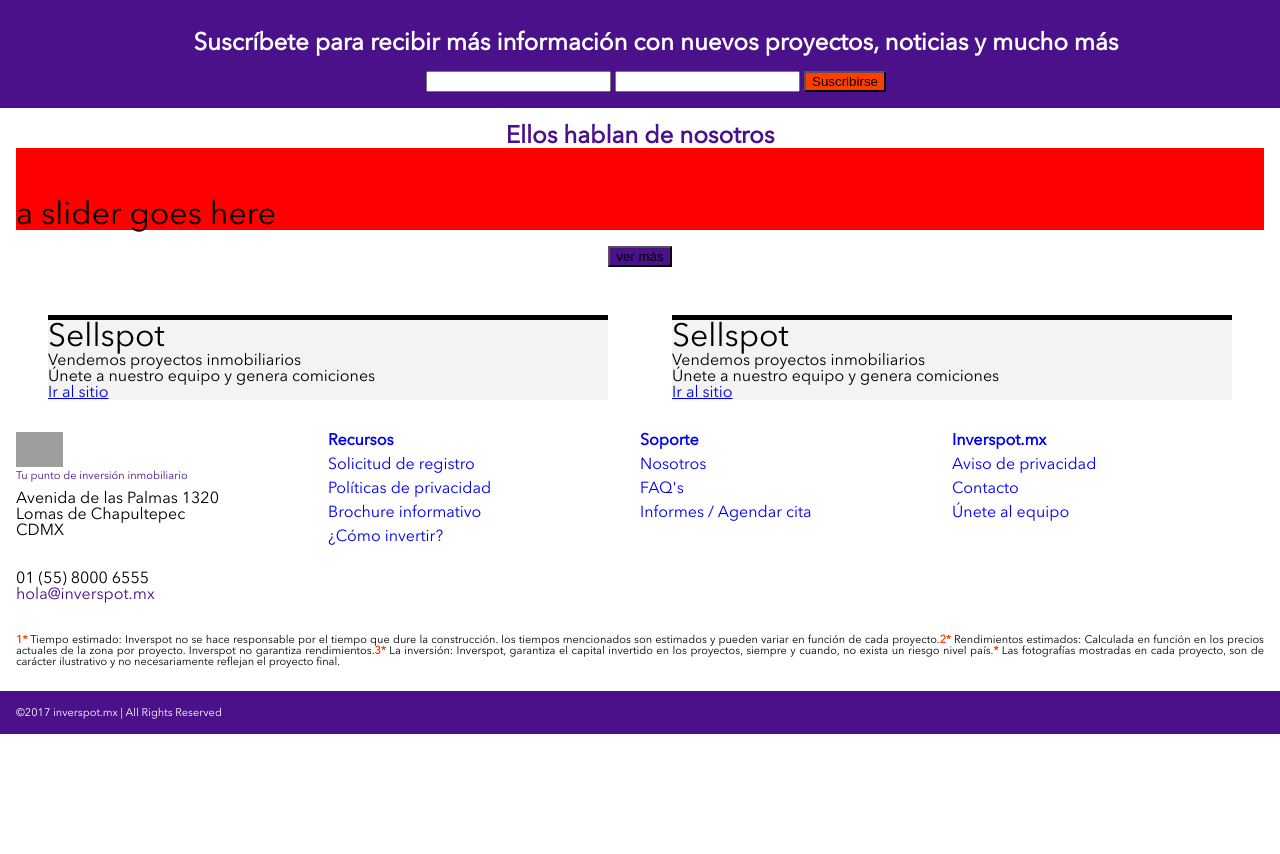
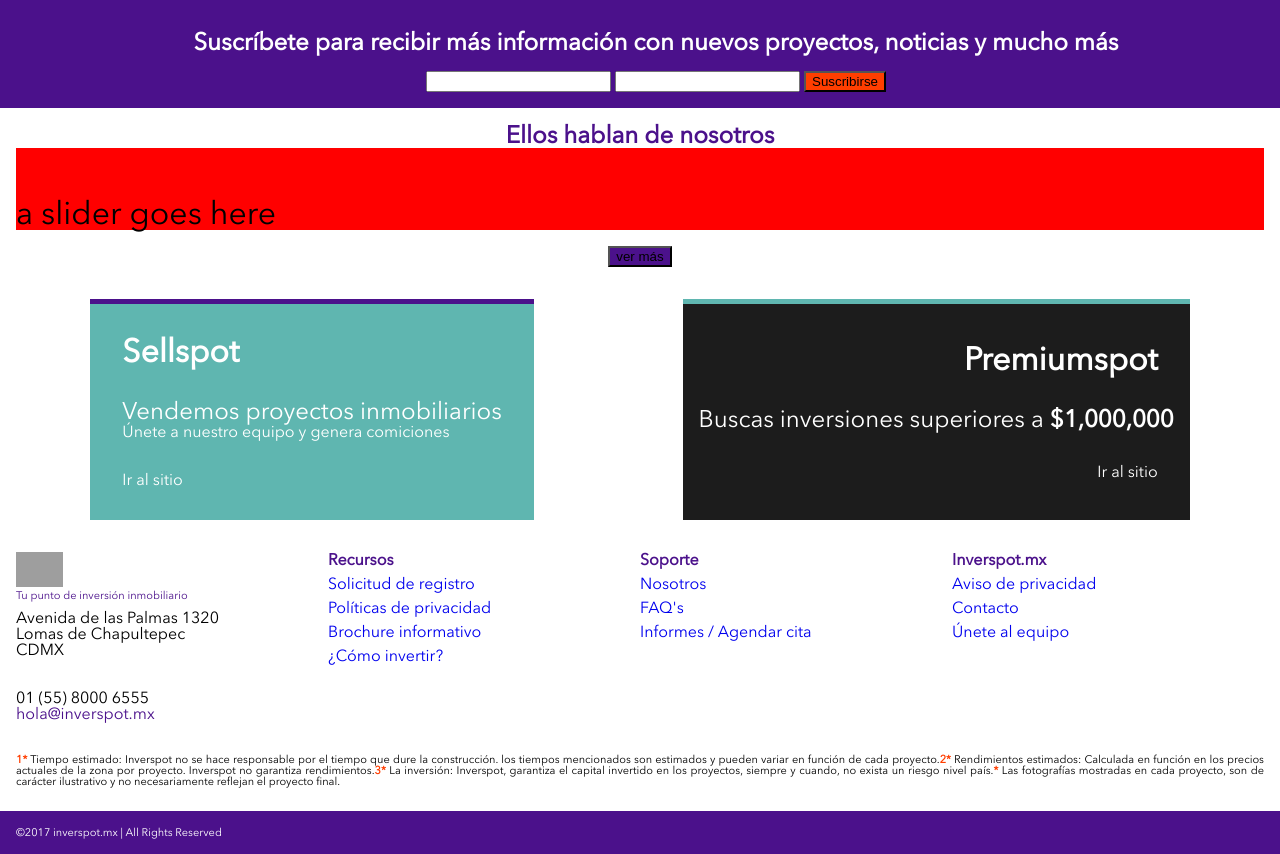
Before and after one commit to jeov10/inve, a PHP site: page / in a window 1280 px wide. Shown: the part 751-1605 px from the top of the page. Before the commit the page ends 1485 px from the top, so only its background shows below. Run offline with PHP 8.4, Linux system fonts and the light colour scheme; some web fonts are replaced; grey boxes are pictures that could not be loaded.

Commit message:
style to spot box

```diff
--- a/index.html
+++ b/index.html
@@ -162,18 +162,29 @@
       </div>
     </section>
     <section class="container">
-      <div class="box__description">
-        <div class="target__box target__top-border u-bg-undefined">
-          <h1>Sellspot</h1>
-          <h3>Vendemos proyectos inmobiliarios</h3>
-          <p>Únete a nuestro equipo y genera comiciones</p>
-          <h3><a href="#">Ir al sitio</a></h3>
+      <div class="box-spot">
+        <div class="box-spot__spot-info target__top-border_primary u-bg-blue">
+          <div class="box-spot__spot-info">
+            <h1 class="u-fw-bold u-color-light">Sellspot</h1>
+          </div>
+          <div class="box-spot__spot-info u-color-light">
+            <h2>Vendemos proyectos inmobiliarios</h2>
+            <h3>Únete a nuestro equipo y genera comiciones</h3>
+          </div>
+          <div class="box-spot__spot-info">
+            <h3><a href="#" class="link-item u-color-light">Ir al sitio</a></h3>
+          </div>
         </div>
-        <div class="target__box target__top-border u-bg-undefined">
-          <h1>Sellspot</h1>
-          <h3>Vendemos proyectos inmobiliarios</h3>
-          <p>Únete a nuestro equipo y genera comiciones</p>
-          <h3><a href="#">Ir al sitio</a></h3>
+        <div class="box-spot__spot-info target__top-border_blue u-bg-dark-gray">
+          <div class="box-spot__spot-info">
+            <h1 class="u-fw-bold u-color-light text-aling-right">Premiumspot</h1>
+          </div>
+          <div class=" u-color-light">
+            <h2 class="text-aling-right">Buscas inversiones superiores a <span class="u-fw-bold">$1,000,000</span></h2>
+          </div>
+          <div class="box-spot__spot-info">
+            <h3 class="text-aling-right"><a href="#" class="link-item u-color-light">Ir al sitio</a></h3>
+          </div>
         </div>
       </div>
     </section>
@@ -202,7 +213,7 @@
             </div>
             <div class="brand-sitemap__item">
               <ul class="link-list">
-                <li class="link-list__title"><h3 class="u-color-primary u-fw-bold"><a href="#" class="link-item">Recursos</a></h3></li>
+                <li class="link-list__title"><h3 class="u-color-primary u-fw-bold">Recursos</h3></li>
                 <li class="link-list__item"><h3 class="u-color-primary"><a href="#" class="link-item">Solicitud de registro</a></h3></li>
                 <li class="link-list__item"><h3 class="u-color-primary"><a href="#" class="link-item">Políticas de privacidad</a></h3></li>
                 <li class="link-list__item"><h3 class="u-color-primary"><a href="#" class="link-item">Brochure informativo</a></h3></li>
@@ -211,7 +222,7 @@
             </div>
             <div class="brand-sitemap__item">
               <ul class="link-list">
-                <li class="link-list__title"><h3 class="u-color-primary u-fw-bold"><a href="#" class="link-item">Soporte</a></h3></li>
+                <li class="link-list__title"><h3 class="u-color-primary u-fw-bold">Soporte</h3></li>
                 <li class="link-list__item"><h3 class="u-color-primary"><a href="#" class="link-item">Nosotros</a></h3></li>
                 <li class="link-list__item"><h3 class="u-color-primary"><a href="#" class="link-item">FAQ's</a></h3></li>
                 <li class="link-list__item"><h3 class="u-color-primary"><a href="#" class="link-item">Informes / Agendar cita</a></h3></li>
@@ -219,7 +230,7 @@
             </div>
             <div class="brand-sitemap__item">
               <ul class="link-list">
-                <li class="link-list__title"><h3 class="u-color-primary u-fw-bold"><a href="#" class="link-item">Inverspot.mx</a></h3></li>
+                <li class="link-list__title"><h3 class="u-color-primary u-fw-bold">Inverspot.mx</h3></li>
                 <li class="link-list__item"><h3 class="u-color-primary"><a href="#" class="link-item">Aviso de privacidad</a></h3></li>
                 <li class="link-list__item"><h3 class="u-color-primary"><a href="#" class="link-item">Contacto</a></h3></li>
                 <li class="link-list__item"><h3 class="u-color-primary"><a href="#" class="link-item">Únete al equipo</a></h3></li>
--- a/style.css
+++ b/style.css
@@ -49,6 +49,8 @@ h5 {
   --color-light: #FFFFFF;
   --color-undefined: #f4f3f3;
   --color-black: #000000;
+  --color-blue: #5fb6b0;
+  --color-dark-gray: #1c1c1c;
 }
 
 .u-bg-complementary {
@@ -93,6 +95,13 @@ h5 {
 
 .u-color-light {
   color: var(--color-light)
+}
+
+.u-bg-blue {
+  background-color: var(--color-blue)
+}
+.u-bg-dark-gray {
+  background-color: var(--color-dark-gray)
 }
 
 .link-item {
@@ -199,6 +208,27 @@ h5 {
   margin-top: 1rem;
 }
 
+.box-spot {
+  width: 100%;
+  display: flex;
+  justify-content: space-around;
+  margin-top: 2rem;
+  margin-bottom: 2rem;
+}
+
+.box-spot__container {
+  width: 45%
+  padding: 1rem;
+}
+
+.box-spot__spot-info {
+  display: flex;
+  flex-direction: column;
+  justify-content: space-around;
+  padding: 1rem;
+}
+
+
 .icon-box {
   width: 33.33%;
 }
@@ -213,9 +243,16 @@ h5 {
   padding: 1rem;
 }
 
-.target__top-border {
+.target__top-border_primary {
   border-top: 5px;
   border-style: solid;
+  border-color: var(--color-primary);
+}
+
+.target__top-border_blue {
+  border-top: 5px;
+  border-style: solid;
+  border-color: var(--color-blue);
 }
 
 .target__box {
@@ -225,10 +262,6 @@ h5 {
 
 .bottom-bar {
   width: 100%
-}
-
-.bottom-bar {
-
 }
 
 .bottom-bar__p_-margin {
@@ -268,3 +301,7 @@ h5 {
 .text-aling-justify {
   text-align: justify;
 }
+
+.text-aling-right {
+  text-align: right;
+}
```
